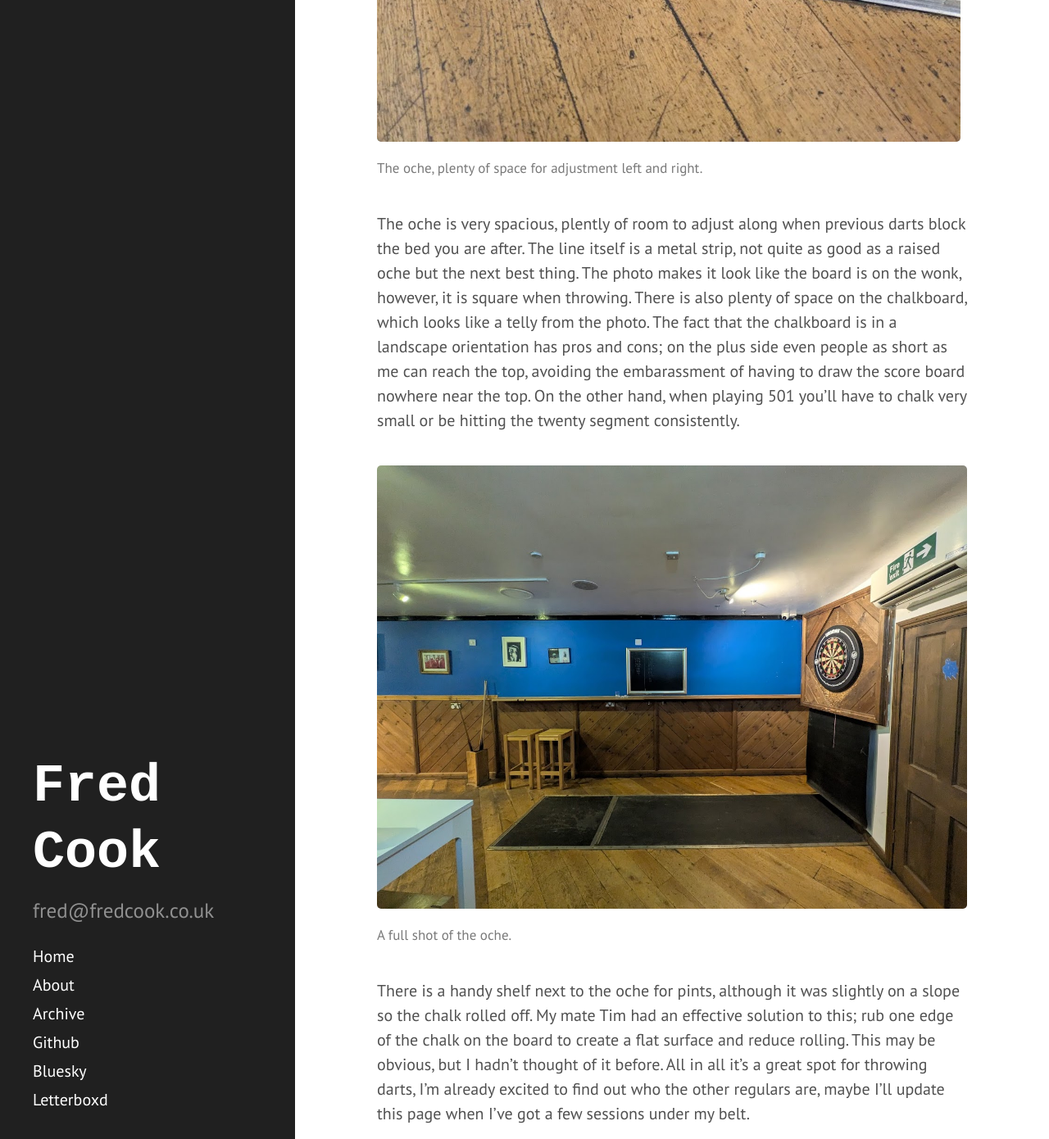
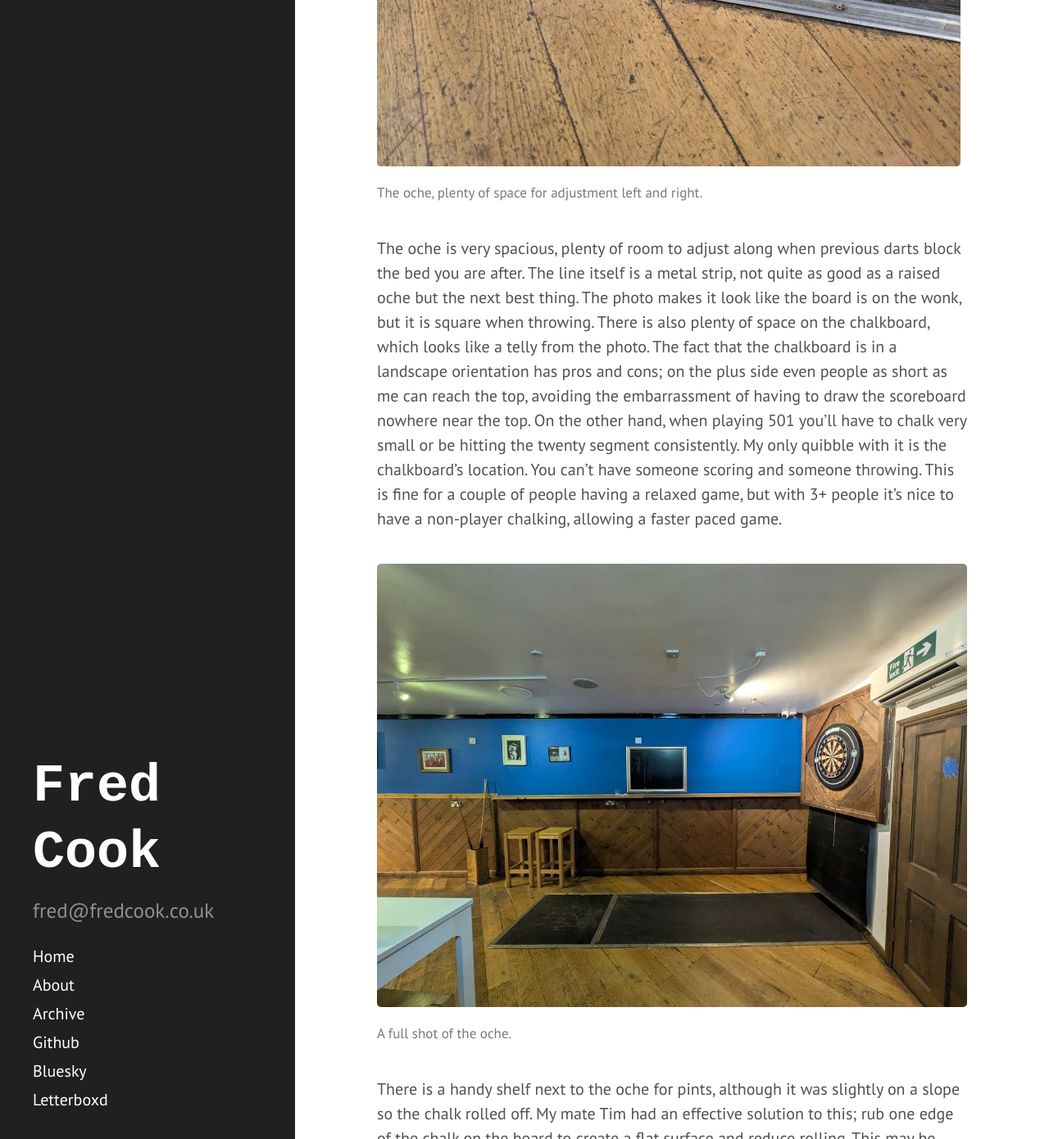
Before and after one commit to fred-cook/website, a Jekyll site: the page built from _posts/2026-04-08-The-Duke-of-York.md, in a window 1280 px wide and 1400 px high, scrolled down 2492 px, cut to the strip 0-1390 px from the top of the window. Shown: the whole strip at 82% size. Built offline with Jekyll 4.4.1, drawn with Linux system fonts in a browser that asks for light colours; some of the changed text lies outside the part shown.

Commit message:
adding negative about chalkboard + typo fixes

```diff
--- a/_posts/2026-04-08-The-Duke-of-York.md
+++ b/_posts/2026-04-08-The-Duke-of-York.md
@@ -9,7 +9,7 @@
 rating: 8
 ---
 
-I will soon be moving such that the Duke of York becomes my local (not including pubs that don't have dartboards, naturally). As such I nipped in for a pint and a throw after an away climbing trip at Bloc (TCA 4 life). I immediately liked what I saw, several local cask beers and a relaxed atmosphere. It also has a nine pin skittles alley which I'm excited to have a go at.
+I will soon be moving such that the Duke of York becomes my local (not including pubs that don't have dartboards, naturally). As such I nipped in for a pint and a throw after an away climbing trip at Bloc (TCA 4 life). I immediately liked what I saw, several local cask beers and a relaxed atmosphere. It also has a nine-pin skittles alley which I'm excited to have a go at.
 
 {% include figure.html
 src="/images/duke-of-york/board.jpg"
@@ -17,7 +17,7 @@
 caption="The dartboard in the Duke of York"
 %}
 
-The board is a Winmau Diamond Plus, in good nick. From the prominence of the veins on the white segments I'm guessing the board is single core, however, as far as I can tell the difference is largely cosmetic. The diamond wire construction is neat but will lead to more bounce outs than a bladed board, particularly when aiming for the outer bull where the wires enter the board. This is easily compensated for by my strategy of missing the centre of the board entirely when aiming for outer/bull.
+The board is a Winmau Diamond Plus, in good nick. From the prominence of the veins on the white segments I'm guessing the board is single-core. However, as far as I can tell the difference is largely cosmetic. The diamond wire construction is neat but will lead to more bounce-outs than a bladed board, particularly when aiming for the outer bull where the wires enter the board. This is easily compensated for by my strategy of missing the centre of the board entirely when aiming for outer/bull.
 
 {% include figure.html
 src="/images/duke-of-york/oche.jpg"
@@ -25,7 +25,7 @@
 caption="The oche, plenty of space for adjustment left and right."
 %}
 
-The oche is very spacious, plently of room to adjust along when previous darts block the bed you are after. The line itself is a metal strip, not quite as good as a raised oche but the next best thing. The photo makes it look like the board is on the wonk, however, it is square when throwing. There is also plenty of space on the chalkboard, which looks like a telly from the photo. The fact that the chalkboard is in a landscape orientation has pros and cons; on the plus side even people as short as me can reach the top, avoiding the embarassment of having to draw the score board nowhere near the top. On the other hand, when playing 501 you'll have to chalk very small or be hitting the twenty segment consistently.
+The oche is very spacious, plenty of room to adjust along when previous darts block the bed you are after. The line itself is a metal strip, not quite as good as a raised oche but the next best thing. The photo makes it look like the board is on the wonk, but it is square when throwing. There is also plenty of space on the chalkboard, which looks like a telly from the photo. The fact that the chalkboard is in a landscape orientation has pros and cons; on the plus side even people as short as me can reach the top, avoiding the embarrassment of having to draw the scoreboard nowhere near the top. On the other hand, when playing 501 you'll have to chalk very small or be hitting the twenty segment consistently. My only quibble with it is the chalkboard's location. You can't have someone scoring and someone throwing. This is fine for a couple of people having a relaxed game, but with 3+ people it's nice to have a non-player chalking, allowing a faster paced game.
 
 {% include figure.html
 src="/images/duke-of-york/wide.jpg"
```
Also changed, not shown: other parts of _posts/2026-04-08-The-Duke-of-York.md (+2 -2 lines).
